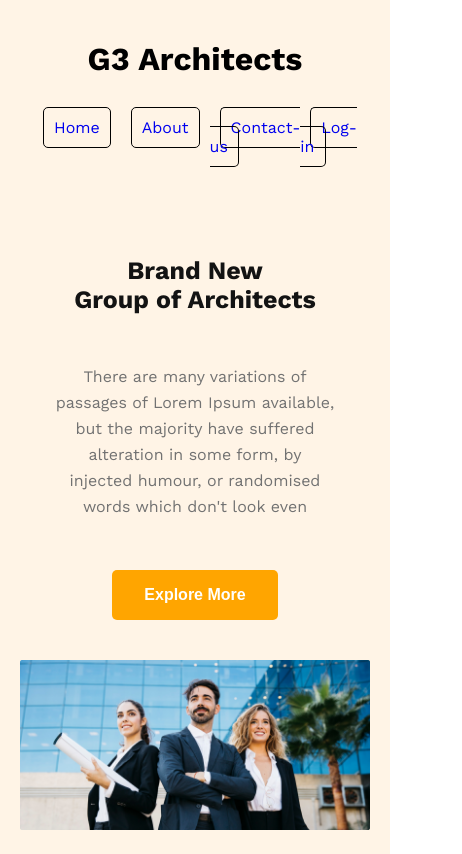
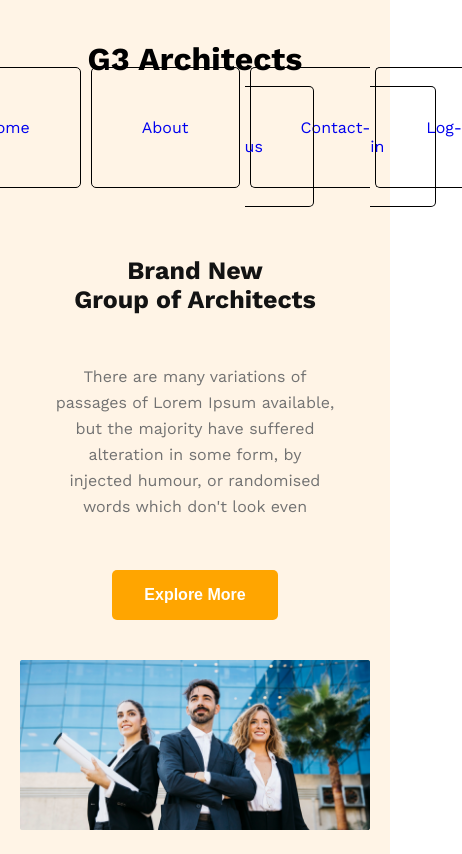
Before and after one commit to Ashikparvez89/g3-architect, a plain HTML site: page index.html in a window 390 px wide. Shown: the whole page, 462 px wide, since content can reach past the window. Drawn offline with nearby package versions, Linux system fonts and the light colour scheme.

Commit message:
responsive add

```diff
--- a/style.css
+++ b/style.css
@@ -29,7 +29,7 @@ body {
 
 .main-header {
     background: #FF900E1A;
-    padding: 40px;
+    padding: 40px 0;
 }
 
 .header {
@@ -48,7 +48,7 @@ body {
 .nav ul li a {
     text-decoration: none;
     margin: 0 30px;
-    padding: 10px;
+    padding: 50px;
     background: transparent;
     border: 1px solid black;
     border-radius: 5px;
@@ -113,7 +113,7 @@ body {
         margin-top: 40px;
     }
     .nav ul li a{
-        margin: 0 10px;
+        margin: 0 5px;
     }
     .banner-title h1{
         font-size: 25px;
```
